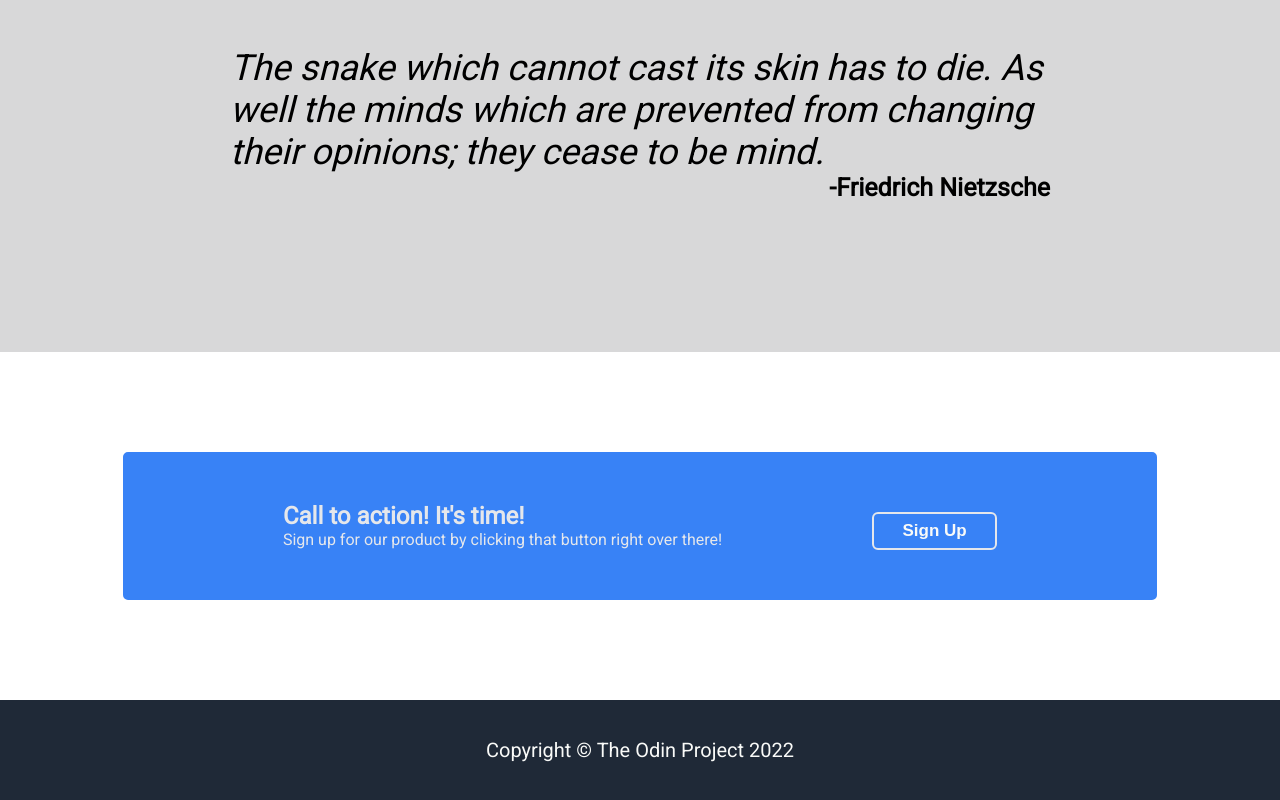
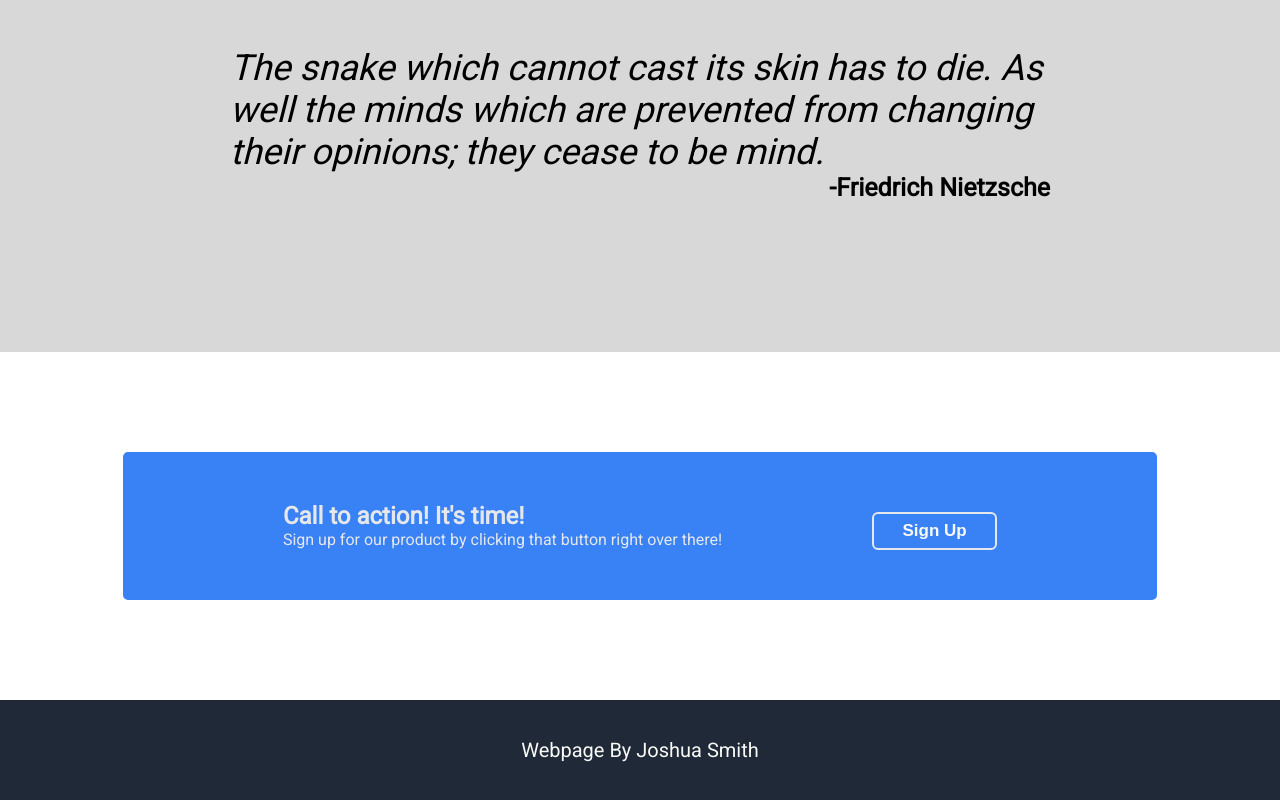
Before and after one commit to smithj232/Landing-Page, a plain HTML site: page index.html in a window 1280 px wide. Shown: the part 1148-1948 px from the top of the page. Drawn offline with Linux system fonts and the light colour scheme.

Commit message:
gave myself credit in footer

```diff
--- a/index.html
+++ b/index.html
@@ -70,7 +70,7 @@
       </div>
     </div>
     <div class="footer-container">
-      <p class="footer-text">Copyright &copy The Odin Project 2022 </p>
+      <p class="footer-text">Webpage By Joshua Smith</p>
     </div>
   </body>
 </html>
```
